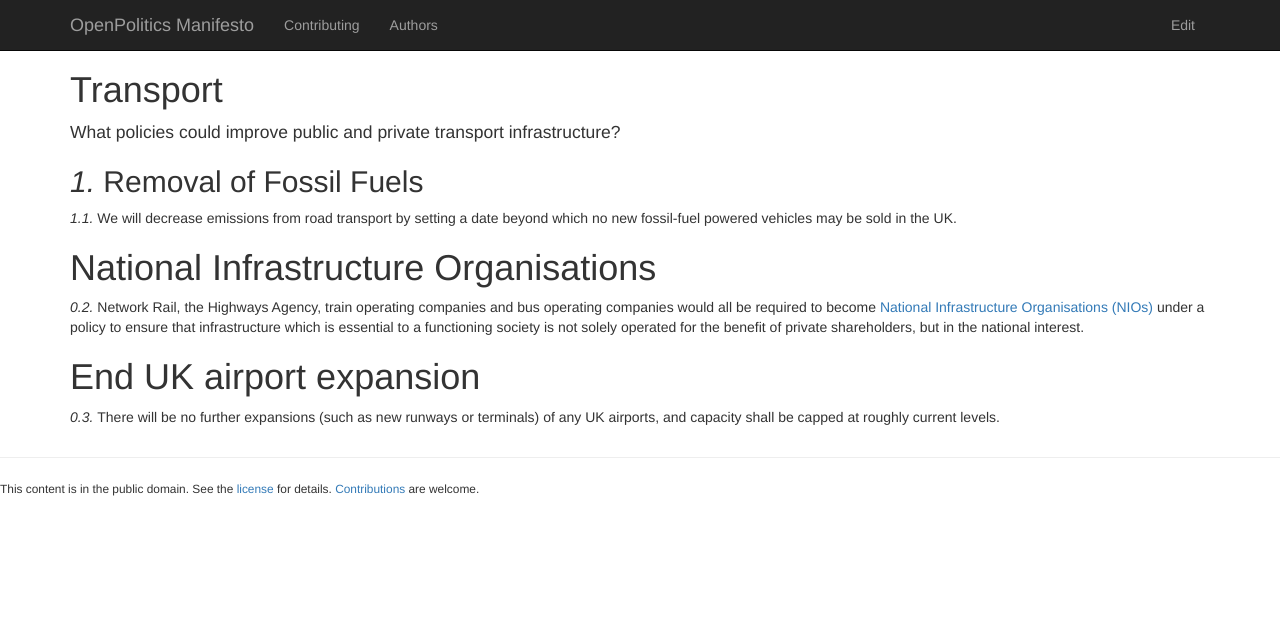
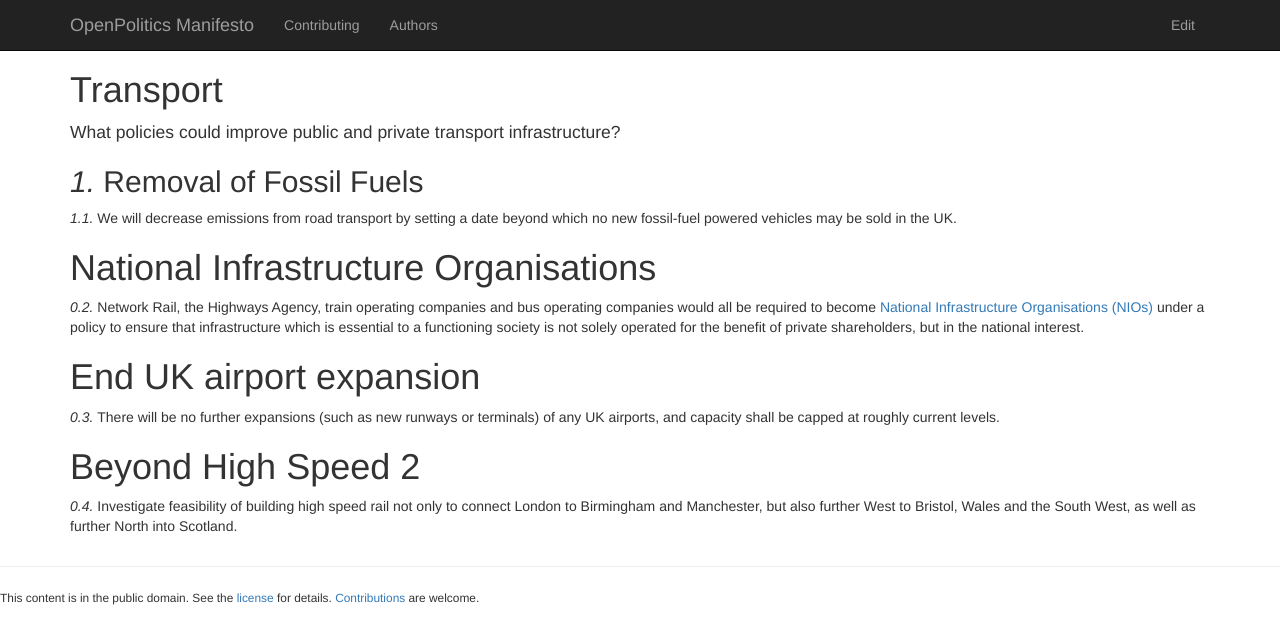
Before and after one commit to openpolitics/manifesto, a Jekyll site: the page built from transport.md, in a window 1280 px wide. Shown: the top 644 px of the page. Built offline with Jekyll 4.4.1, drawn with Linux system fonts in a browser that asks for light colours; nearby versions of some CDN libraries.

Commit message:
Beyond High Speed 2

```diff
--- a/transport.md
+++ b/transport.md
@@ -17,3 +17,7 @@ Network Rail, the Highways Agency, train operating companies and bus operating c
 # End UK airport expansion
 
 There will be no further expansions (such as new runways or terminals) of any UK airports, and capacity shall be capped at roughly current levels.
+
+# Beyond High Speed 2
+
+Investigate feasibility of building high speed rail not only to connect London to Birmingham and Manchester, but also further West to Bristol, Wales and the South West, as well as further North into Scotland.
```
